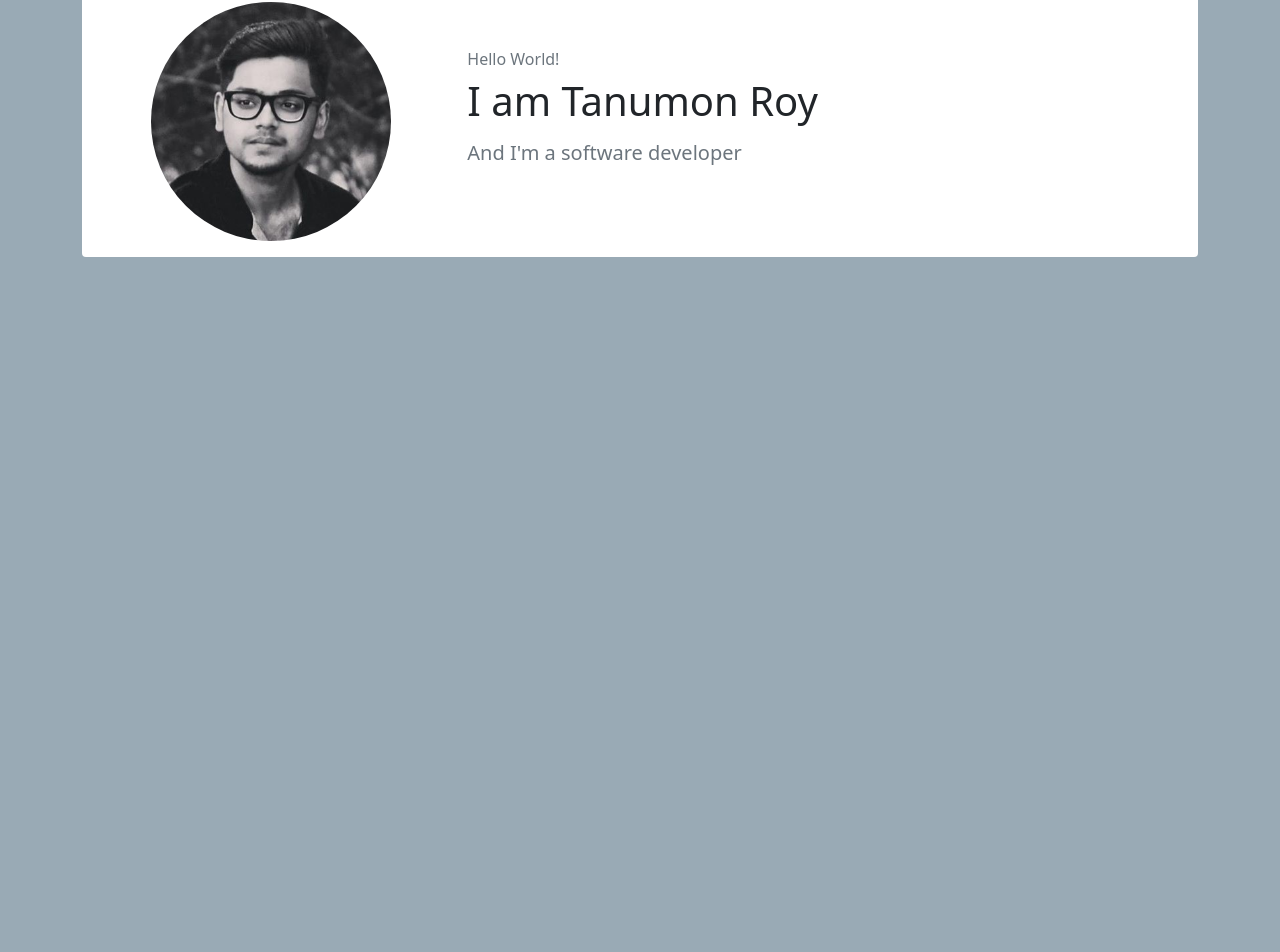
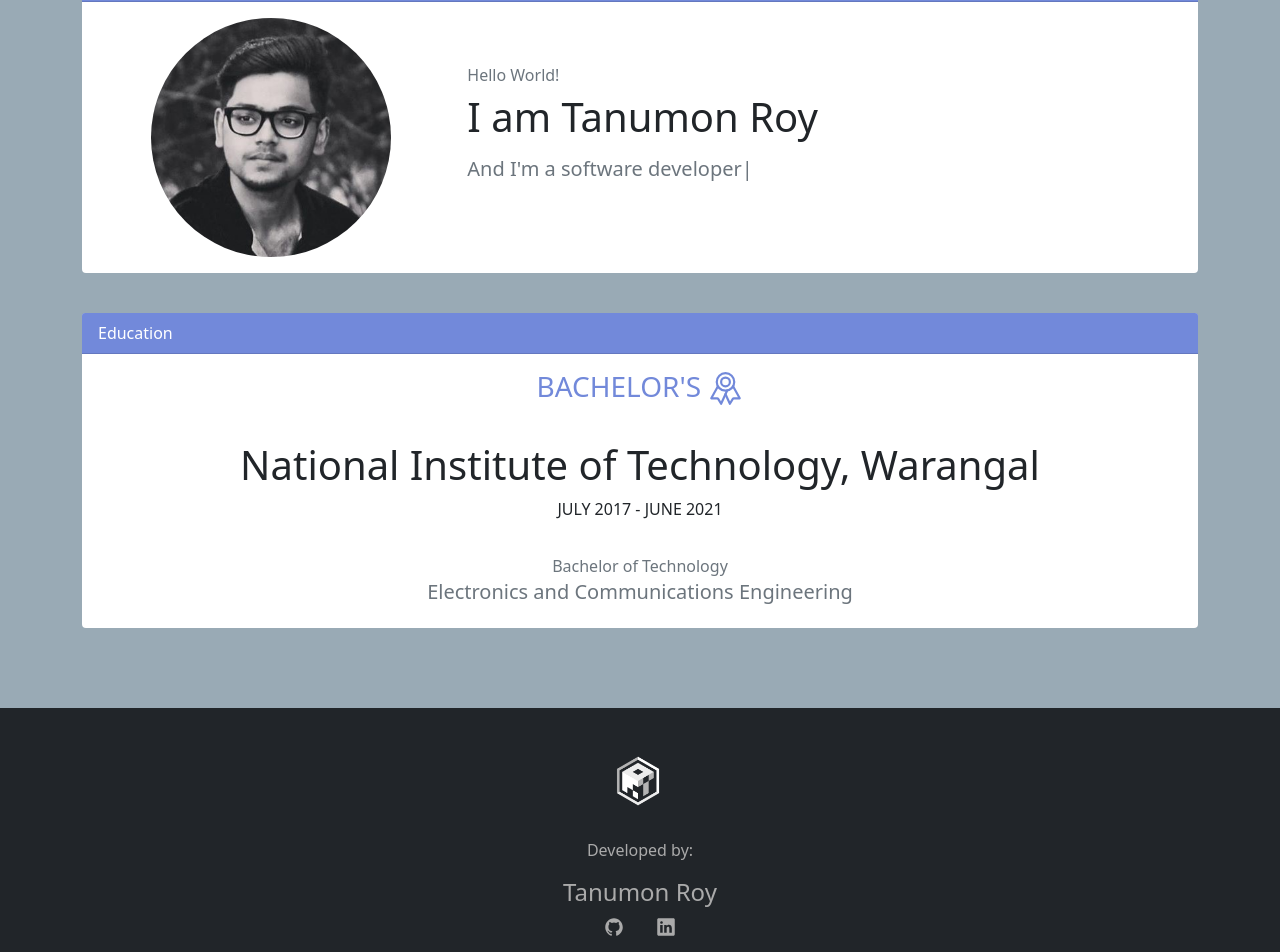
Before and after one commit to t-ROY-coder/portfolio-website, a React (Create React App) app: page / in a window 1280 px wide. Shown: the part 155-1107 px from the top of the page. Before the commit the page ends 800 px from the top, so only its background shows below. Built offline with nearby package versions, Linux system fonts and the light colour scheme.

Commit message:
added education and footer comps

```diff
--- a/src/App.css
+++ b/src/App.css
@@ -3,6 +3,57 @@
 body {
   font-family: "Lato" sans-serif;
   background-color: #99aab5;
+}
+
+footer {
+  margin-top: 5rem;
+  min-height: 10rem;
+  color: #aaa;
+  text-align: center;
+}
+
+footer .logo {
+  margin-left: -0.3125rem;
+}
+
+footer a {
+  color: #aaa;
+  margin: 1rem;
+}
+
+footer a:hover {
+  color: #7289da;
+}
+
+.footer-content {
+  padding: 3rem;
+}
+
+.footer-text {
+  margin-top: 2rem;
+  text-align: center;
+}
+
+/***** SCROLL-BAR *****/
+/* width */
+::-webkit-scrollbar {
+  width: 0.625rem;
+}
+
+/* Track */
+::-webkit-scrollbar-track {
+  background: #99aab5;
+}
+
+/* Handle */
+::-webkit-scrollbar-thumb {
+  background: #888;
+  border-radius: 0.3125rem;
+}
+
+/* Handle on hover */
+::-webkit-scrollbar-thumb:hover {
+  background: #555;
 }
 
 /***** NAVBAR *****/
@@ -22,24 +73,52 @@ nav ul li {
   margin-right: 1.5rem;
 }
 
-nav ul li ion-icon {
+/***** SECTIONS *****/
+
+ion-icon {
   font-size: 125%;
   vertical-align: middle;
   padding-bottom: 0.188rem;
   /* margin-bottom: -3px; */
 }
 
-/***** SECTIONS *****/
+h1,
+h3 {
+  font-weight: 300;
+}
+
+.section-container {
+  text-align: center;
+}
+
+.section-container p {
+  font-weight: 100;
+  text-transform: uppercase;
+}
+
+.section-title {
+  text-transform: uppercase;
+  color: #7289da;
+}
+
+.section-subtitle {
+  margin-top: 1.5rem;
+}
+
+.section-text {
+  margin-top: 1.5rem;
+}
+
+.card {
+  margin-top: 2.5rem;
+  border: none;
+}
 .card-header {
   background-color: #7289da;
   color: white;
 }
 
 /***** HEADER *****/
-.header .card {
-  margin-top: 1.5rem;
-  border: none;
-}
 
 .profile-pic {
   text-align: center;
--- a/src/App.js
+++ b/src/App.js
@@ -1,5 +1,7 @@
 import "../node_modules/bootstrap/dist/css/bootstrap.min.css";
 import "./App.css";
+import Education from "./components/Education";
+import Footer from "./components/Footer";
 import Header from "./components/Header";
 import Navbar from "./components/Navbar";
 
@@ -8,6 +10,8 @@ function App() {
     <>
       <Navbar />
       <Header />
+      <Education />
+      <Footer />
     </>
   );
 }
--- /dev/null
+++ b/src/components/Education.js
@@ -0,0 +1,34 @@
+import React from "react";
+
+function Education() {
+  return (
+    <>
+      <div className="container">
+        <div class="card">
+          <div class="card-header">Education</div>
+          <div class="card-body section-container">
+            <div className="row">
+              <h3 class="card-title section-title">
+                Bachelor's <ion-icon name="ribbon-outline"></ion-icon>
+              </h3>
+              <div className="section-subtitle">
+                <h1>National Institute of Technology, Warangal</h1>
+                <p>JULY 2017 - JUNE 2021</p>
+              </div>
+              <div className="section-text">
+                <h6 class="card-subtitle mb-2 text-muted">
+                  Bachelor of Technology
+                </h6>
+                <h5 class="card-subtitle mb-2 text-muted">
+                  Electronics and Communications Engineering
+                </h5>
+              </div>
+            </div>
+          </div>
+        </div>
+      </div>
+    </>
+  );
+}
+
+export default Education;
--- /dev/null
+++ b/src/components/Footer.js
@@ -0,0 +1,29 @@
+import React from "react";
+import logo from "../assets/ROY_logo.png";
+
+function Footer() {
+  return (
+    <>
+      <footer class="navbar-expand-lg navbar-dark bg-dark">
+        <div className="footer-content">
+          <img className="logo" src={logo} alt="logo" />
+          <div className="footer-text">
+            <p>Developed by:</p>
+            <h4>Tanumon Roy</h4>
+            <a href="https://github.com/t-ROY-coder" target="_blank">
+              <ion-icon name="logo-github"></ion-icon>
+            </a>
+            <a
+              href="https://www.linkedin.com/in/tanumon-roy-6b2109193/"
+              target="_blank"
+            >
+              <ion-icon name="logo-linkedin"></ion-icon>
+            </a>
+          </div>
+        </div>
+      </footer>
+    </>
+  );
+}
+
+export default Footer;
```
